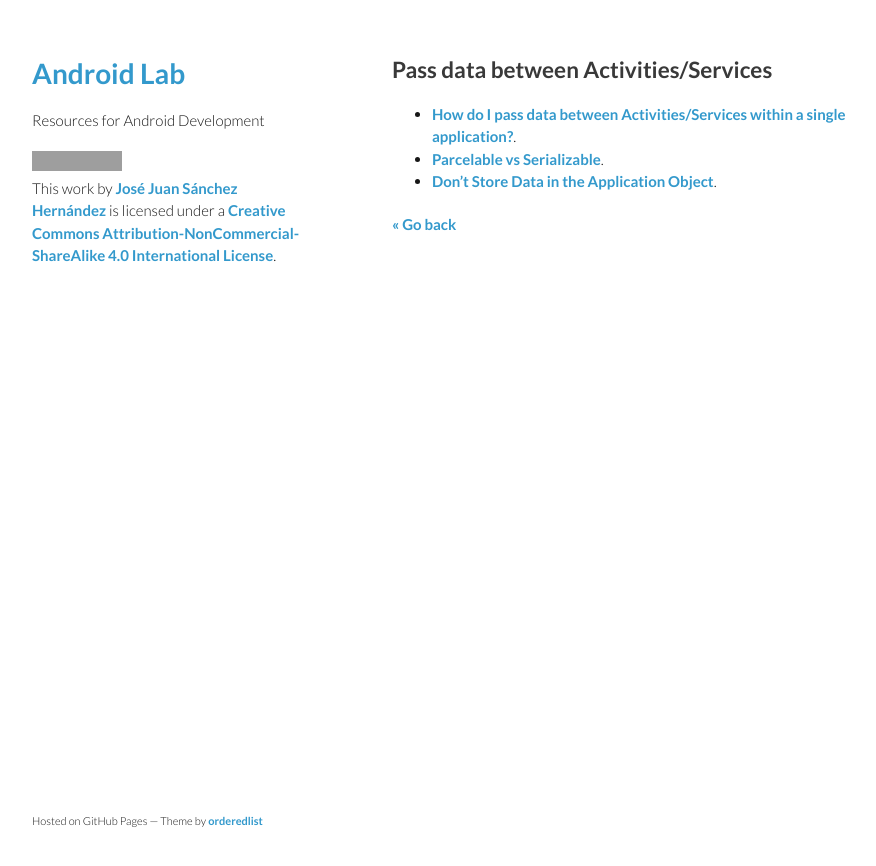
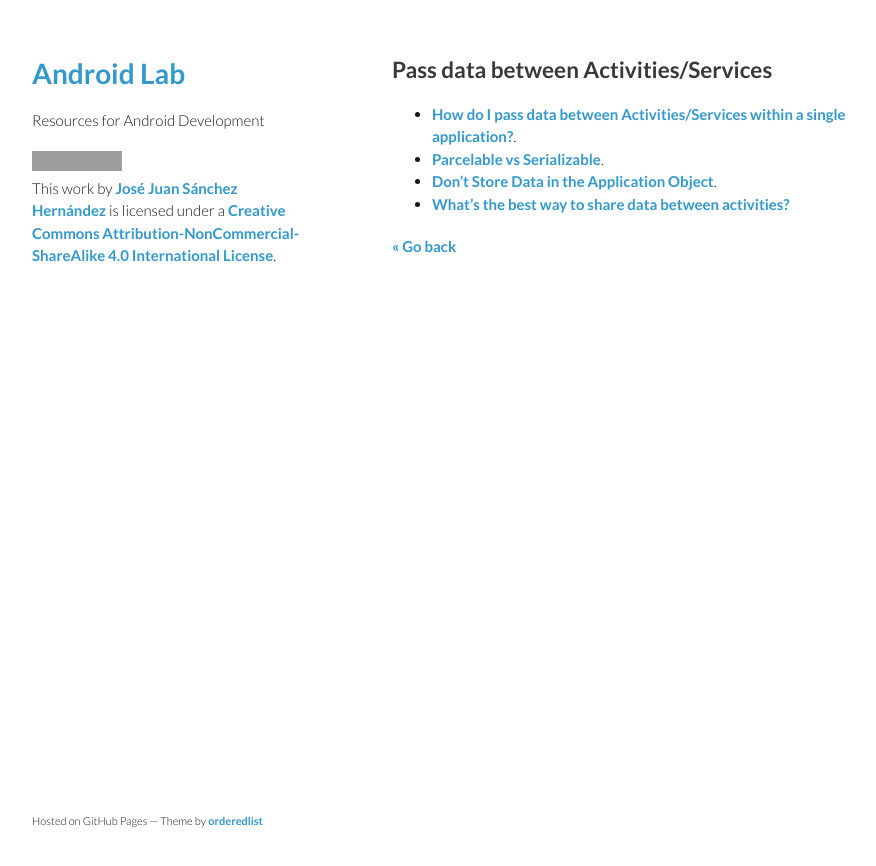
Before and after one commit to josejuansanchez/josejuansanchez.github.io, a Jekyll site: the page built from androidlab/pass_data_between_activities_services.md, in a window 1280 px wide. Shown: the top 866 px of the page, without its empty margins (178-1054 px from the left). Built offline with Jekyll 4.4.1, drawn with Linux system fonts in a browser that asks for light colours; grey boxes are pictures that could not be loaded.

Commit message:
Update pass_data_between_activities_services.md

```diff
--- a/androidlab/pass_data_between_activities_services.md
+++ b/androidlab/pass_data_between_activities_services.md
@@ -7,5 +7,6 @@ title: Android Lab
   * [How do I pass data between Activities/Services within a single application?](http://developer.android.com/guide/faq/framework.html).
   * [Parcelable vs Serializable](http://www.developerphil.com/parcelable-vs-serializable/).
   * [Don’t Store Data in the Application Object](http://www.developerphil.com/dont-store-data-in-the-application-object/).
+  * [What's the best way to share data between activities?](http://stackoverflow.com/a/4878259/2090682)
 
 [&laquo; Go back](./)
```
